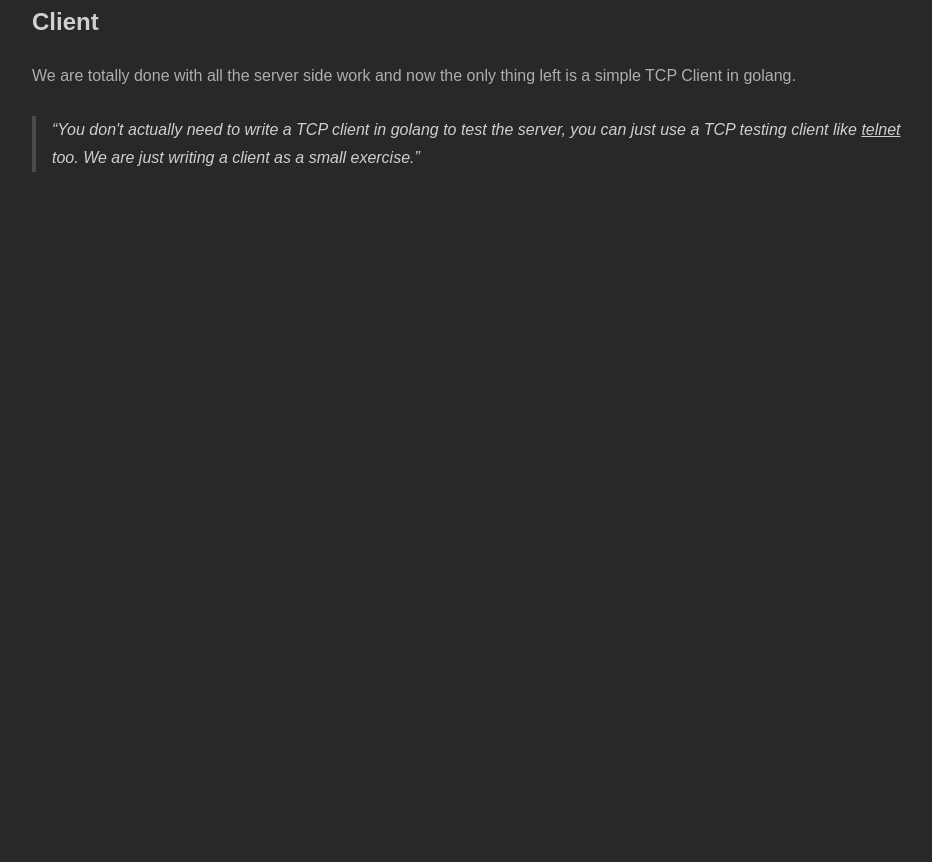
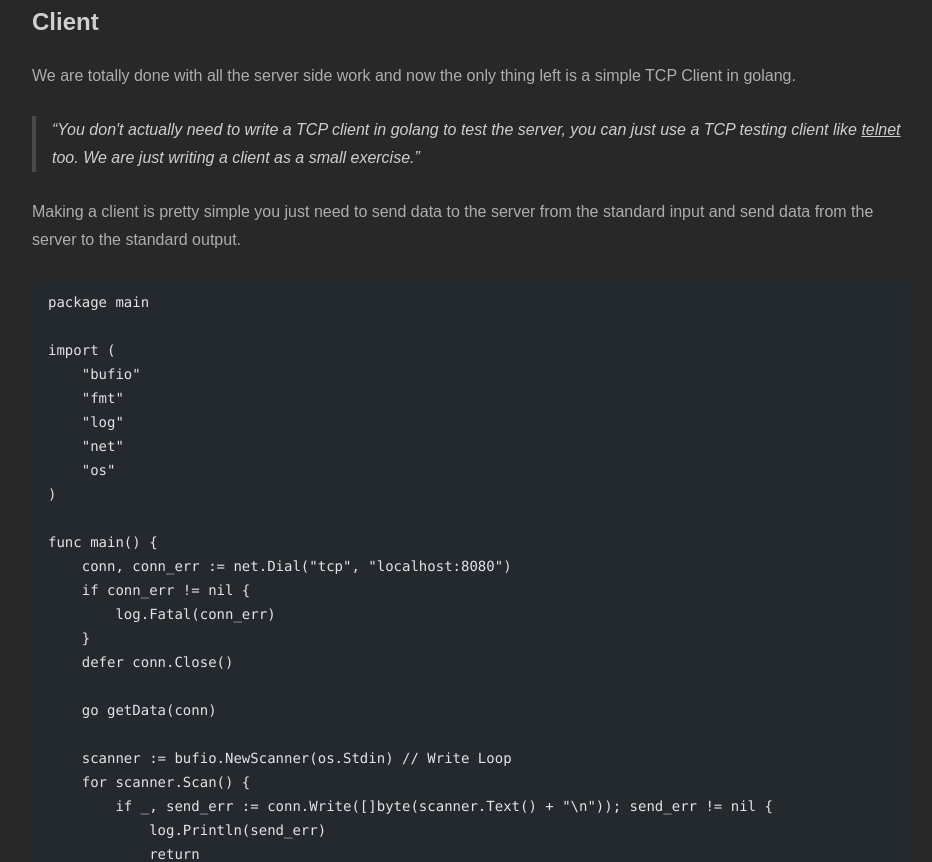
Before and after one commit to AxewBoTX/axewbotx.github.io, an Astro site: page /posts/golang-tcp-client-server-cli-chat in a window 1280 px wide. Shown: the part 7338-8200 px from the top of the page, without its empty margins (166-1098 px from the left). Before the commit the page ends 7638 px from the top, so only its background shows below. Built offline with nearby package versions, Linux system fonts and the light colour scheme; Astro itself is replaced by a stand-in of ours; code samples lack their colours.

Commit message:
tcp client code
adding info about how to create a tcp client

````diff
--- a/src/content/posts/golang-tcp-client-server-cli-chat.mdx
+++ b/src/content/posts/golang-tcp-client-server-cli-chat.mdx
@@ -252,3 +252,46 @@ func manageConnections() {
 ## Client
 We are totally done with all the server side work and now the only thing left is a simple TCP Client in golang.
 > You don't actually need to write a TCP client in golang to test the server, you can just use a TCP testing client like [telnet](https://www.youtube.com/watch?v=eGUaO3nRgz8) too. We are just writing a client as a small exercise.
+
+Making a client is pretty simple you just need to send data to the server from the standard input and send data from the server to the standard output.
+
+```go
+package main
+
+import (
+	"bufio"
+	"fmt"
+	"log"
+	"net"
+	"os"
+)
+
+func main() {
+	conn, conn_err := net.Dial("tcp", "localhost:8080")
+	if conn_err != nil {
+		log.Fatal(conn_err)
+	}
+	defer conn.Close()
+
+	go getData(conn)
+
+	scanner := bufio.NewScanner(os.Stdin) // Write Loop
+	for scanner.Scan() {
+		if _, send_err := conn.Write([]byte(scanner.Text() + "\n")); send_err != nil {
+			log.Println(send_err)
+			return
+		}
+	}
+}
+
+func getData(conn net.Conn) { // Read Loop
+	for {
+		read_buff := make([]byte, 2048)
+		if _, read_err := conn.Read(read_buff); read_err != nil {
+			log.Fatal(read_err)
+		}
+		fmt.Printf("-> %s\n", read_buff)
+	}
+}
+```
+In the above code, the main funciton firstly dials a connection to the server, then spawns a simple ReadLoop goroutine to read the incoming data from the server. Then it runs a write loop to which takes the user input and send it over to the server.
````
